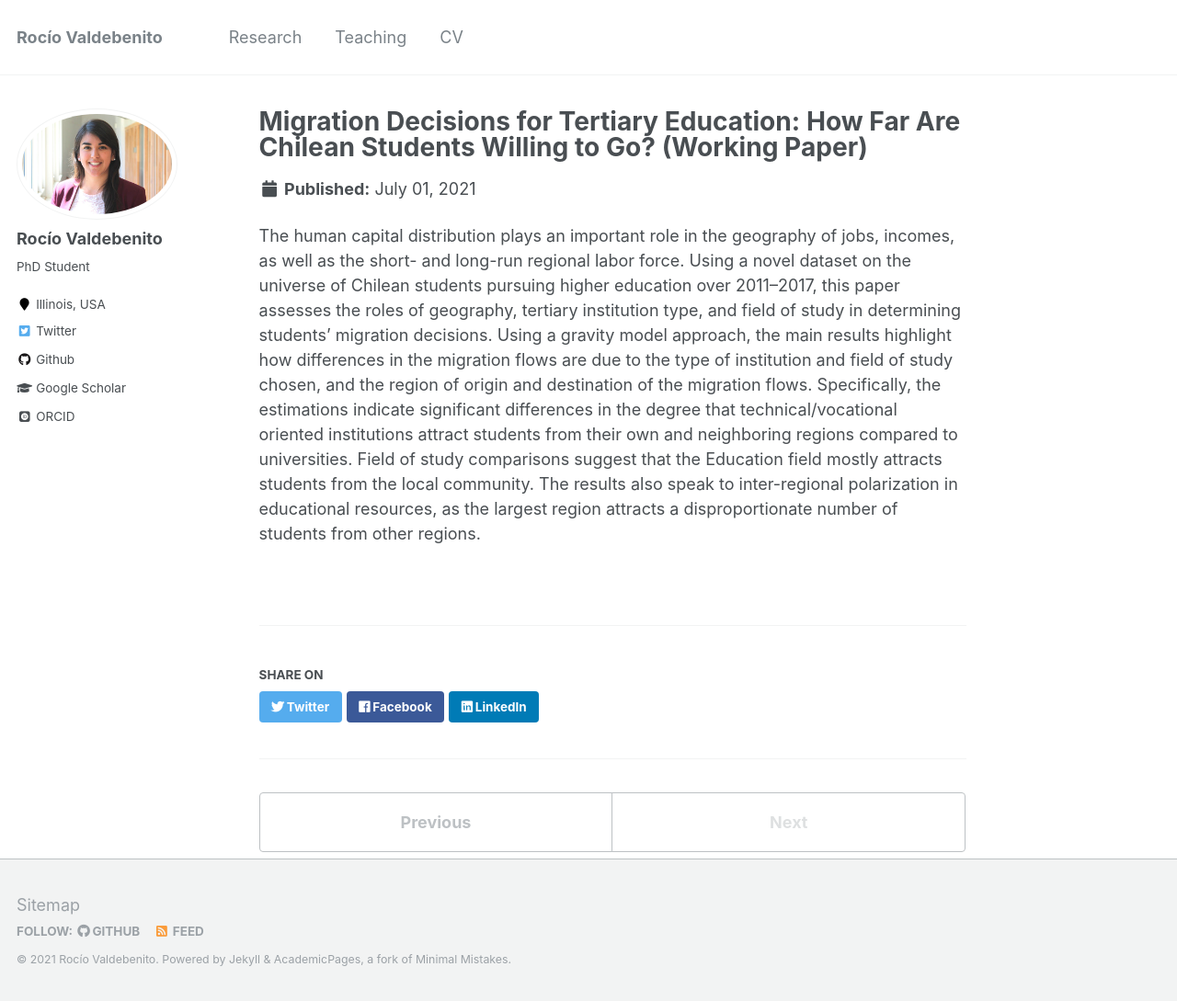
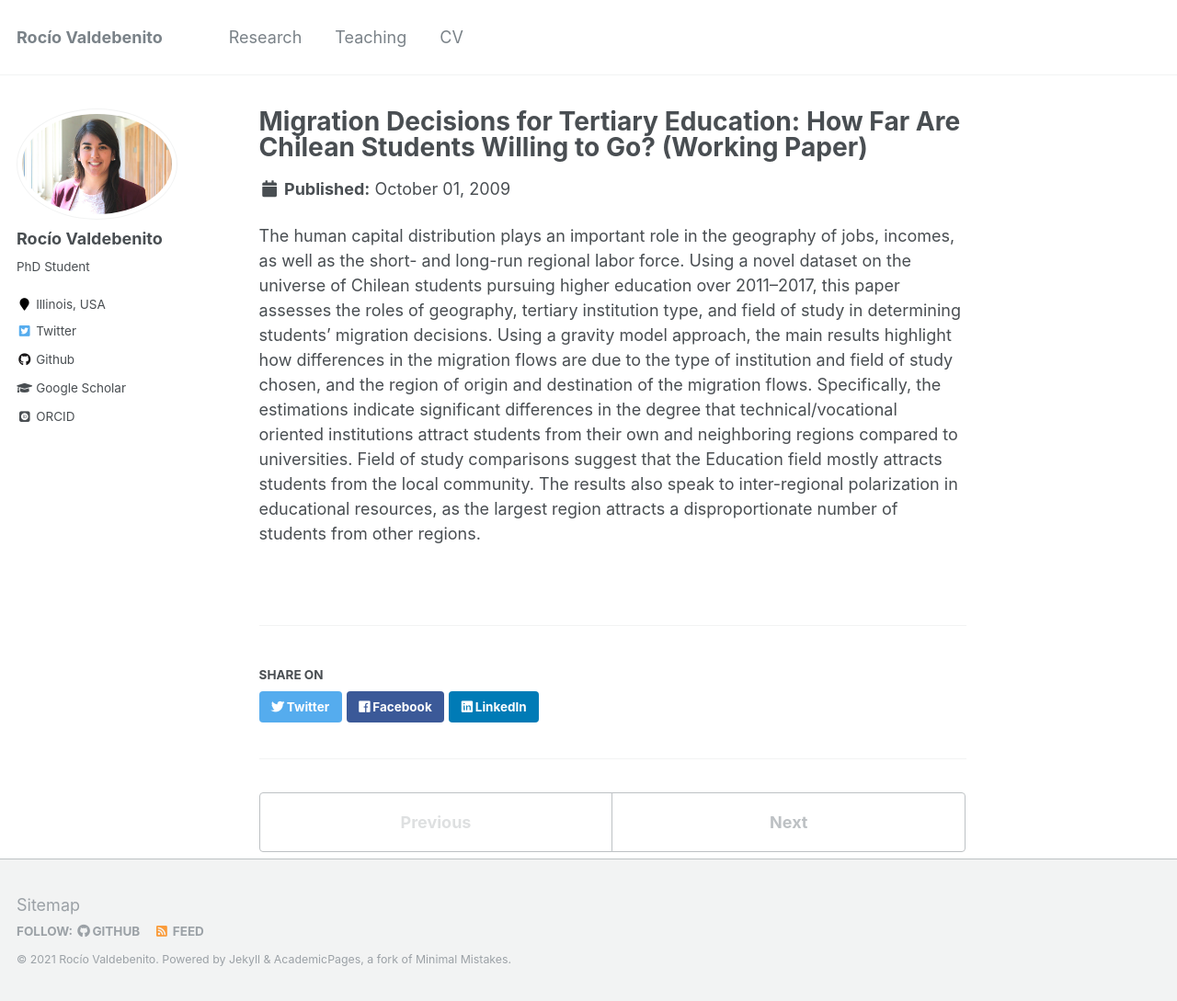
Before and after one commit to rvaldebenito/rvaldebenito.github.io, a Jekyll site: the page built from _publications/2009-10-01-paper-title-number-1.md, in a window 1280 px wide and 1089 px high. Shown: the whole window at 92% size. Built offline with Jekyll 4.4.1, drawn with Linux system fonts in a browser that asks for light colours; some web fonts are replaced; part of the change alters nothing that is shown.

Commit message:
changing WP details

```diff
--- a/_publications/2009-10-01-paper-title-number-1.md
+++ b/_publications/2009-10-01-paper-title-number-1.md
@@ -1,12 +1,12 @@
 ---
 title: "Migration Decisions for Tertiary Education: How Far Are Chilean Students Willing to Go? (Working Paper)"
-collection: publications
-permalink: /publication/2009-10-01-paper-title-number-1
-excerpt:
-date: 2021-07-01
-venue:
-paperurl:
-citation:
+#collection: publications
+#permalink: /publication/2009-10-01-paper-title-number-1
+#excerpt:
+#date: 2021-07-01
+#venue:
+#paperurl:
+#citation:
 ---
 
 The human capital distribution plays an important role in the geography of jobs, incomes, as well as the short- and long-run regional labor force. Using a novel dataset on the universe of Chilean students pursuing higher education over 2011--2017, this paper assesses the roles of geography, tertiary institution type, and field of study in determining students' migration decisions. Using a gravity model approach, the main results highlight how differences in the migration flows are due to the type of institution and field of study chosen, and the region of origin and destination of the migration flows. Specifically, the estimations indicate significant differences in the degree that technical/vocational oriented institutions attract students from their own and neighboring regions compared to universities. Field of study comparisons suggest that the Education field mostly attracts students from the local community. The results also speak to inter-regional polarization in educational resources, as the largest region attracts a disproportionate number of students from other regions.
```
